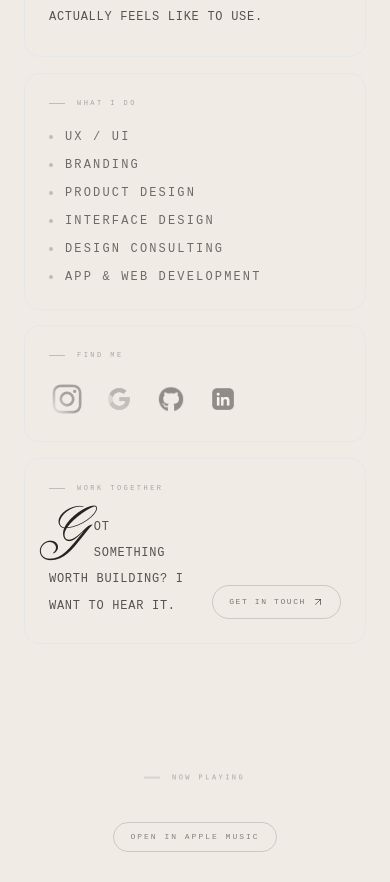
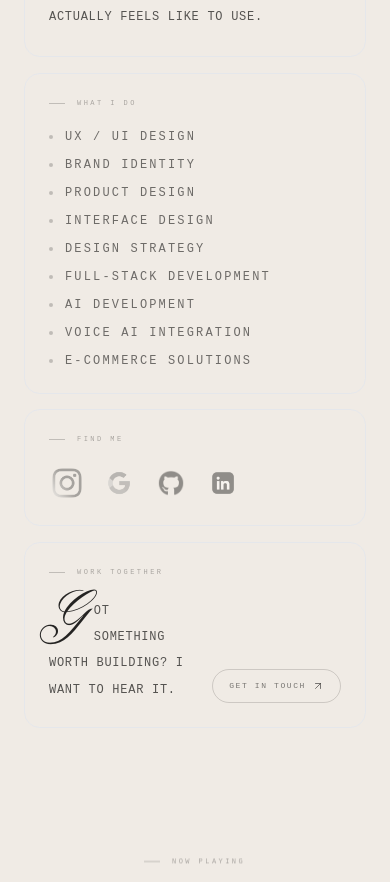
Before and after one commit to roycejwilliams/from-royce, a Next.js app: page /portfolio in a window 390 px wide. Shown: the part 2800-3682 px from the top of the page. Built offline with nearby package versions, Linux system fonts and the light colour scheme; no server answers; grey boxes are pictures that could not be loaded.

Commit message:
Update What I do with approved service list
Replace only the What I do list with Royce's reviewed wording. Keep the surrounding layout and other copy unchanged. Typecheck and production build pass; mobile card visually inspected.

```diff
--- a/src/components/grid.tsx
+++ b/src/components/grid.tsx
@@ -26,12 +26,15 @@ const SOCIALS = [
 ];
 
 const SKILLS = [
-  "UX / UI",
-  "Branding",
+  "UX / UI Design",
+  "Brand Identity",
   "Product Design",
   "Interface Design",
-  "Design Consulting",
-  "App & Web Development",
+  "Design Strategy",
+  "Full-Stack Development",
+  "AI Development",
+  "Voice AI Integration",
+  "E-Commerce Solutions",
 ];
 
 function SocialLinks({ iconSize, gap }: { iconSize: string; gap: string }) {
```
